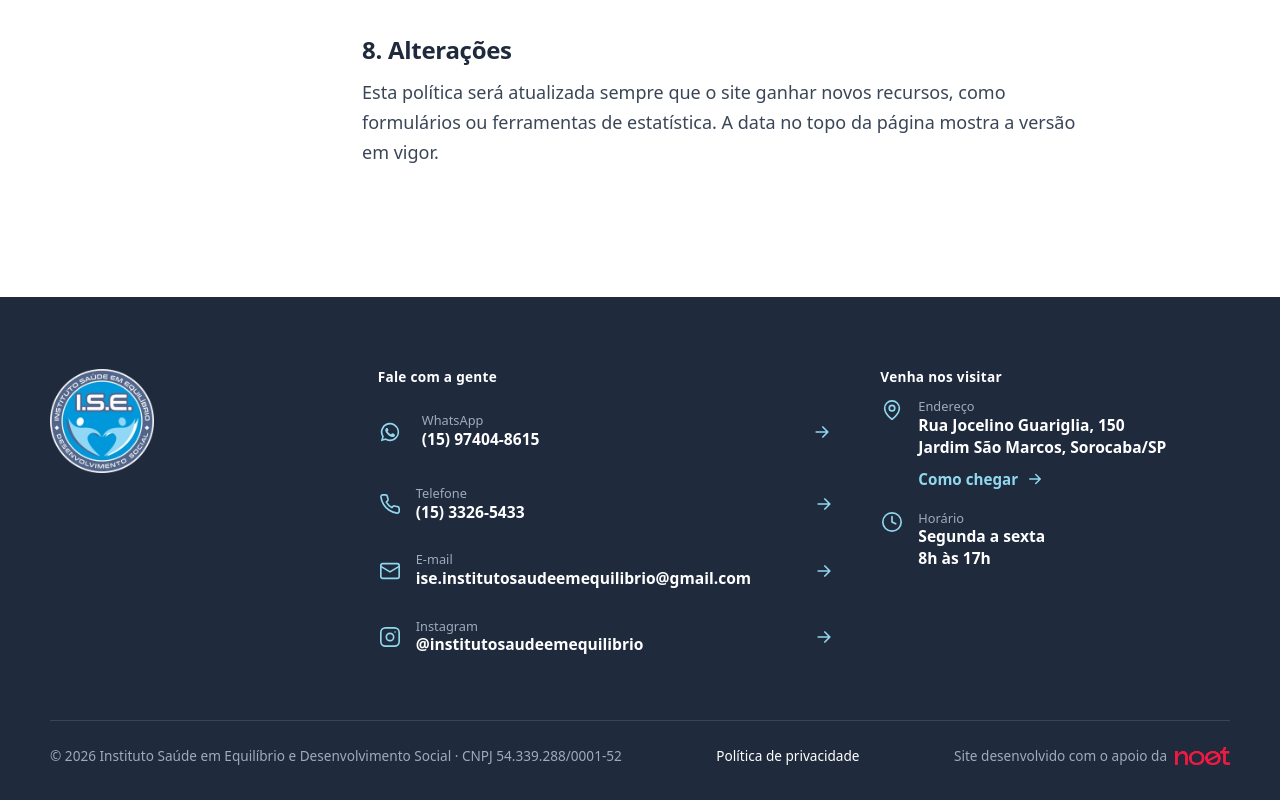
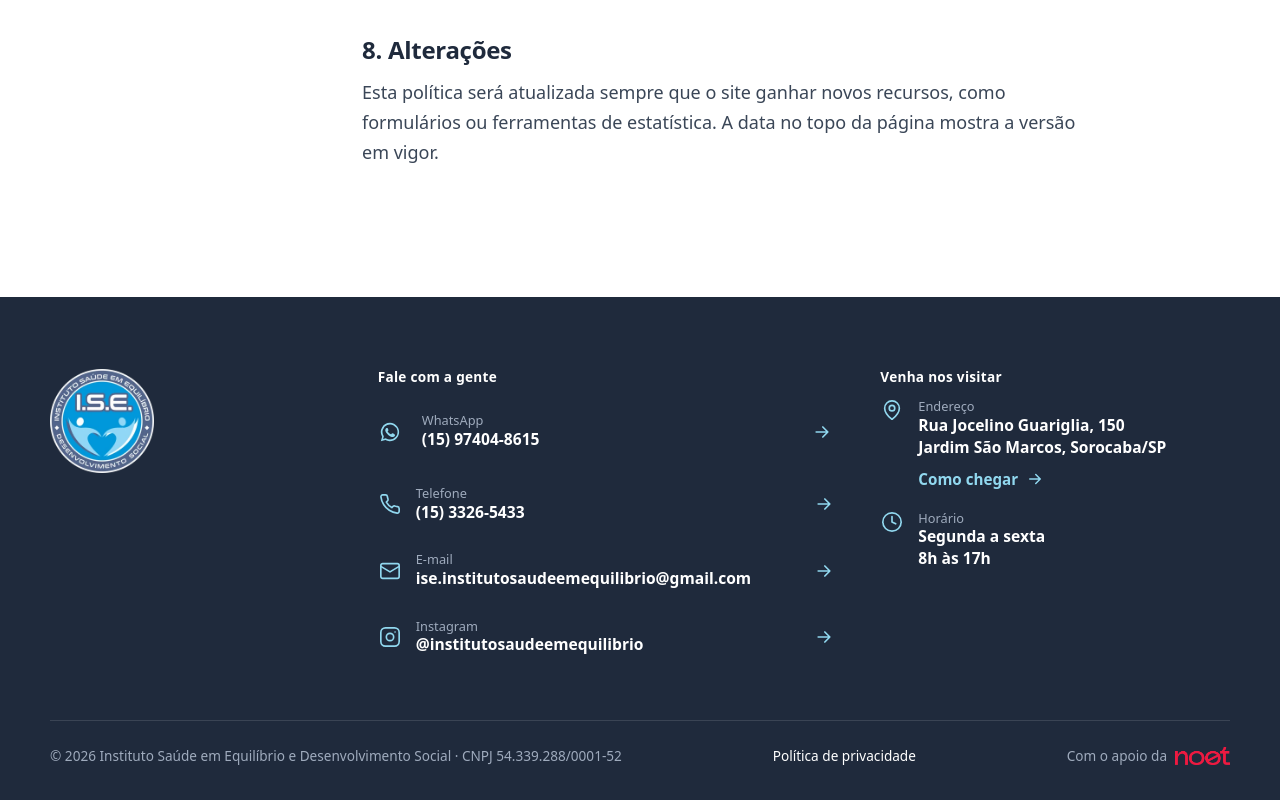
Before and after one commit to nootesko/iseds, a plain HTML site: page privacidade/index.html in a window 1280 px wide. Shown: the part 2780-3580 px from the top of the page. Drawn offline with Linux system fonts and the light colour scheme; a web font is replaced by a local one.

Commit message:
Encurta crédito do rodapé
Co-Authored-By: Claude Opus 5.5 <noreply@anthropic.com>

```diff
--- a/privacidade/index.html
+++ b/privacidade/index.html
@@ -193,7 +193,7 @@
     <div class="rodape__legal">
       <span>© <span data-ano>2026</span> Instituto Saúde em Equilíbrio e Desenvolvimento Social · CNPJ 54.339.288/0001-52 <span class="pendente">CONFIRMAR sigla ISE ou ISEDS</span></span>
       <span><a href="./" aria-current="page">Política de privacidade</a></span>
-      <span class="rodape__credito">Site desenvolvido com o apoio da <img src="../assets/img/noot-logo.png" alt="noot" width="55" height="18" loading="lazy"></span>
+      <span class="rodape__credito">Com o apoio da <img src="../assets/img/noot-logo.png" alt="noot" width="55" height="18" loading="lazy"></span>
     </div>
   </div>
 </footer>
```
Also changed, not shown: index.html (+1 -1 lines), transparencia/index.html (+1 -1 lines).
